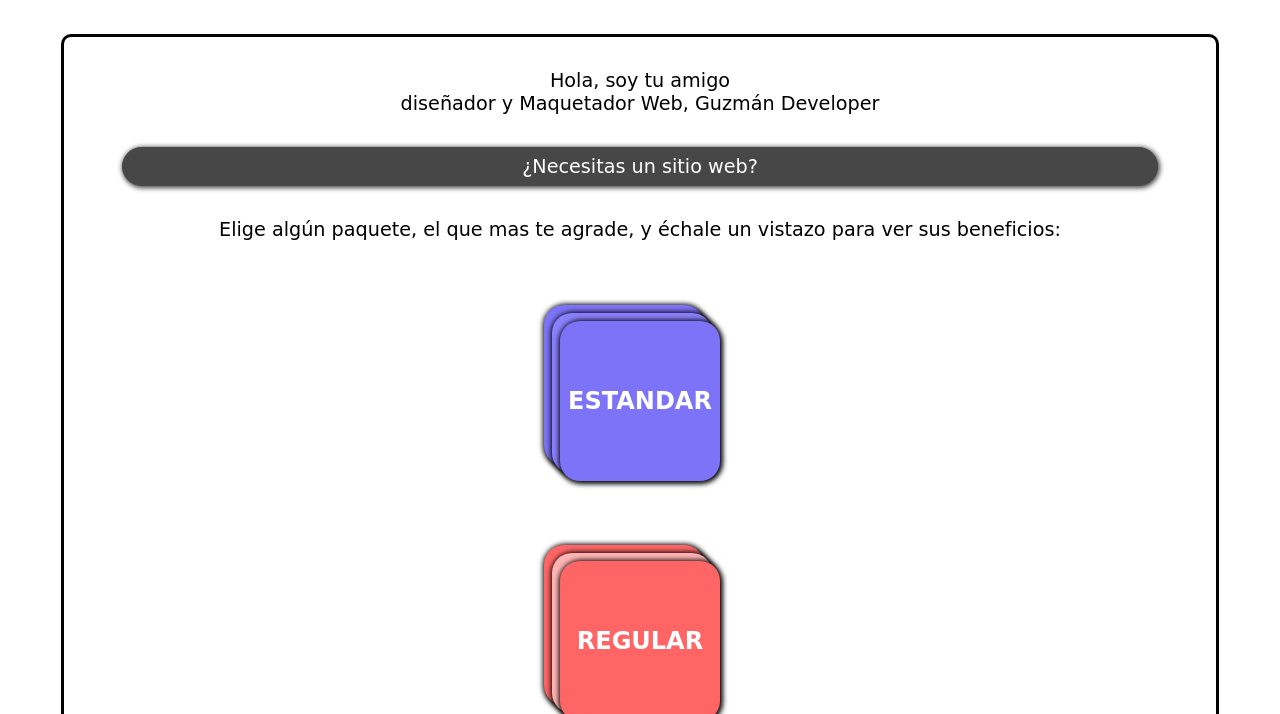
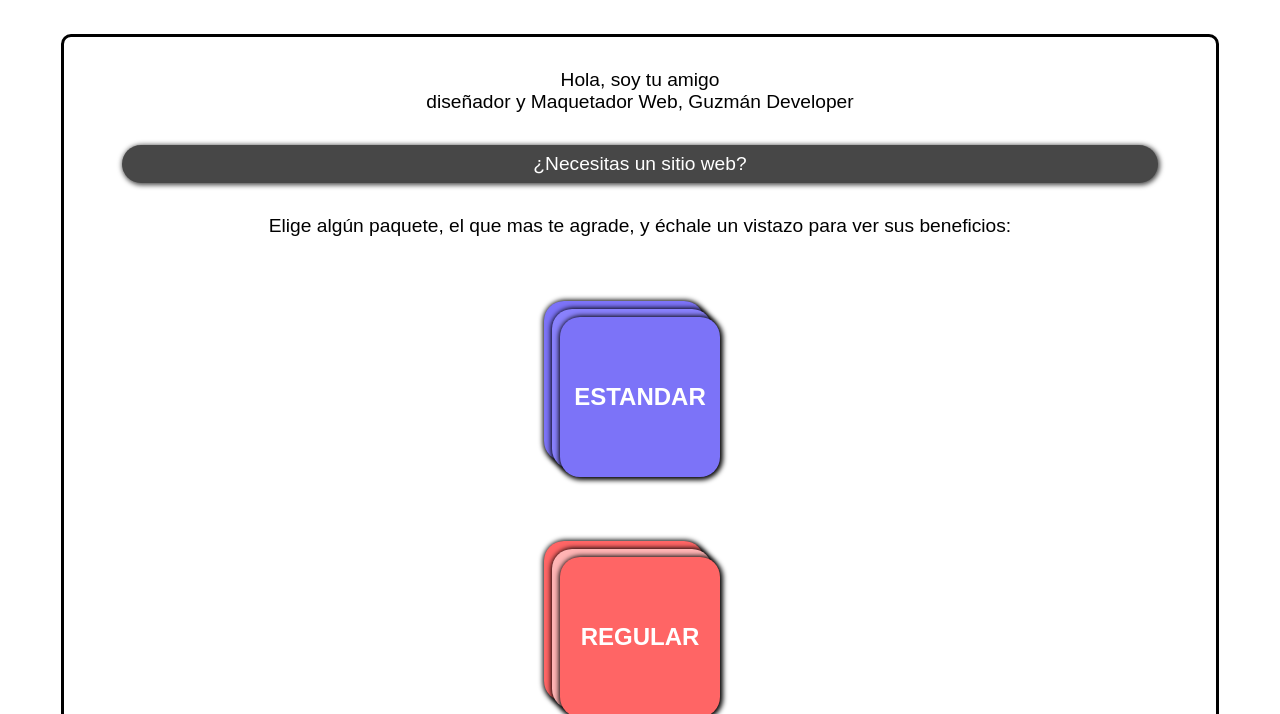
Before and after one commit to DesignerWebGuzman/Realiza-Tu-Pagina-Al-Mejor-Precio, a plain HTML site: page index.html in a window 1280 px wide. Shown: the part 86-800 px from the top of the page. Drawn offline with Linux system fonts and the light colour scheme.

Commit message:
Add files via upload

```diff
--- a/css/estandar.css
+++ b/css/estandar.css
@@ -12,7 +12,7 @@ body {
 * {
     margin: 0;
     padding: 0;
-    font-family: 'Patrick Hand', cursive;
+    font-family: sans-serif;
 }
 
 :root {
--- a/css/main.css
+++ b/css/main.css
@@ -12,7 +12,7 @@ body {
 * {
     margin: 0;
     padding: 0;
-    font-family: 'Patrick Hand', cursive;
+    font-family: sans-serif;
 }
 
 :root {
--- a/css/premium.css
+++ b/css/premium.css
@@ -12,7 +12,7 @@ body {
 * {
     margin: 0;
     padding: 0;
-    font-family: 'Patrick Hand', cursive;
+    font-family: sans-serif;
 }
 
 :root {
--- a/css/regular.css
+++ b/css/regular.css
@@ -12,7 +12,7 @@ body {
 * {
     margin: 0;
     padding: 0;
-    font-family: 'Patrick Hand', cursive;
+    font-family: sans-serif;
 }
 
 :root {
```
